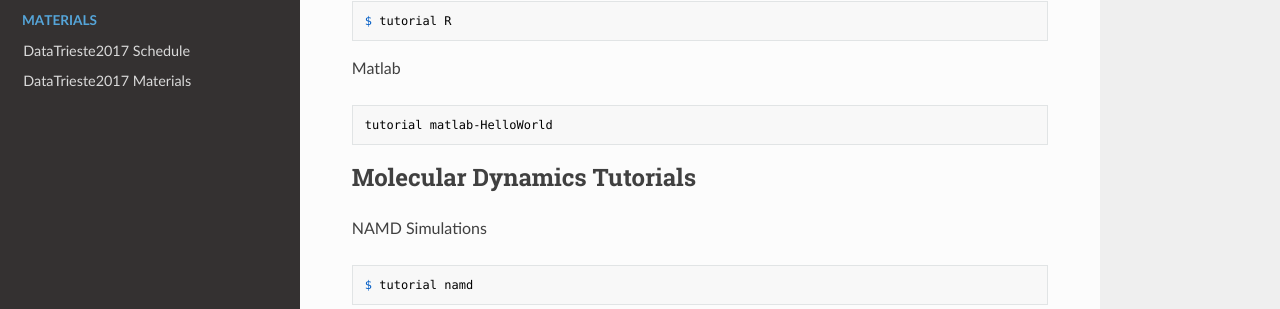
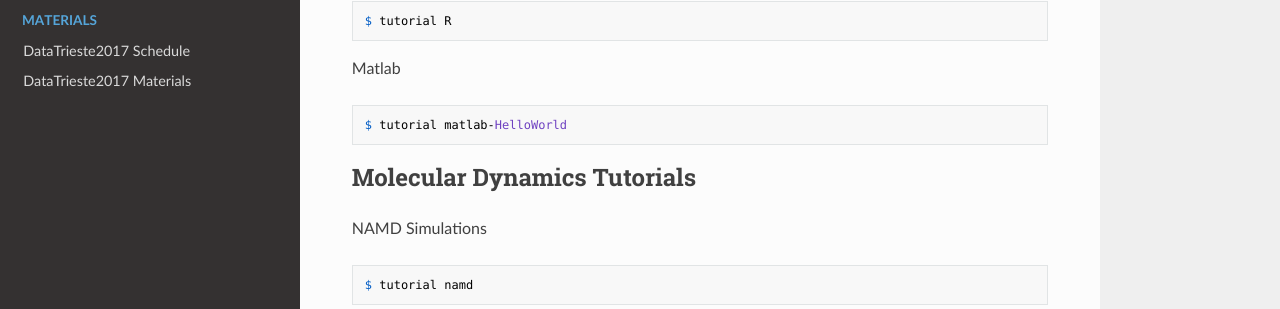
Before and after one commit to opensciencegrid/dosar, an MkDocs documentation site: the page built from docs/Materials/13-DisciplineTutorials.md, in a window 1280 px wide and 900 px high, scrolled down 681 px. Shown: the part 142-451 px from the top of the window. Built offline with MkDocs 1.6.1, drawn with Linux system fonts in a browser that asks for light colours; nearby versions of some CDN libraries; old or Windows-style settings are respelled for this version of MkDocs.

````diff
--- a/docs/Materials/13-DisciplineTutorials.md
+++ b/docs/Materials/13-DisciplineTutorials.md
@@ -30,7 +30,7 @@ $ tutorial R
 
 Matlab
 ```
-tutorial matlab-HelloWorld
+$ tutorial matlab-HelloWorld
 ```
 
 ## Molecular Dynamics Tutorials
````
